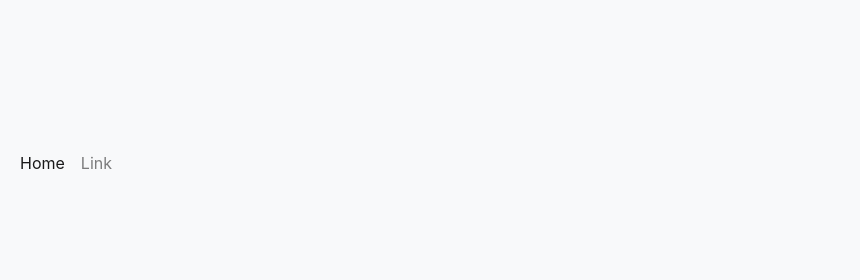
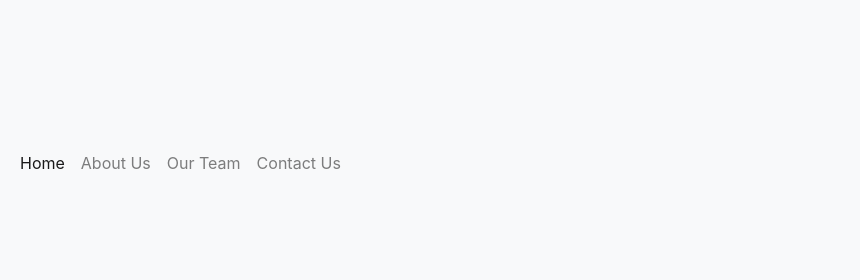
Before and after one commit to SilvanosEric/Adhoc, a plain HTML site: page index.html in a window 1280 px wide. Shown: the top 280 px of the page, 420-1280 px from the left. Drawn offline with nearby package versions, Linux system fonts and the light colour scheme.

Commit message:
Completed the navbar

```diff
--- a/index.html
+++ b/index.html
@@ -42,7 +42,13 @@
             >
           </li>
           <li class="nav-item">
-            <a class="nav-link" href="#">Link</a>
+            <a class="nav-link" href="#">About Us</a>
+          </li>
+          <li class="nav-item">
+            <a class="nav-link" href="#">Our Team</a>
+          </li>
+          <li class="nav-item">
+            <a class="nav-link" href="#">Contact Us</a>
           </li>
         </ul>
       </div>
```
